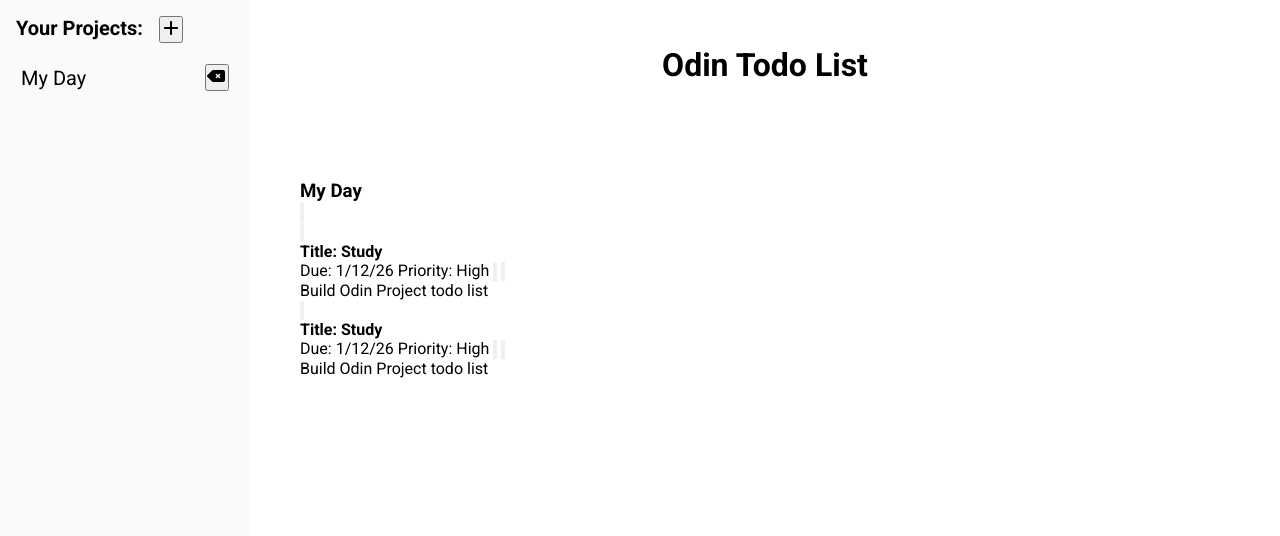
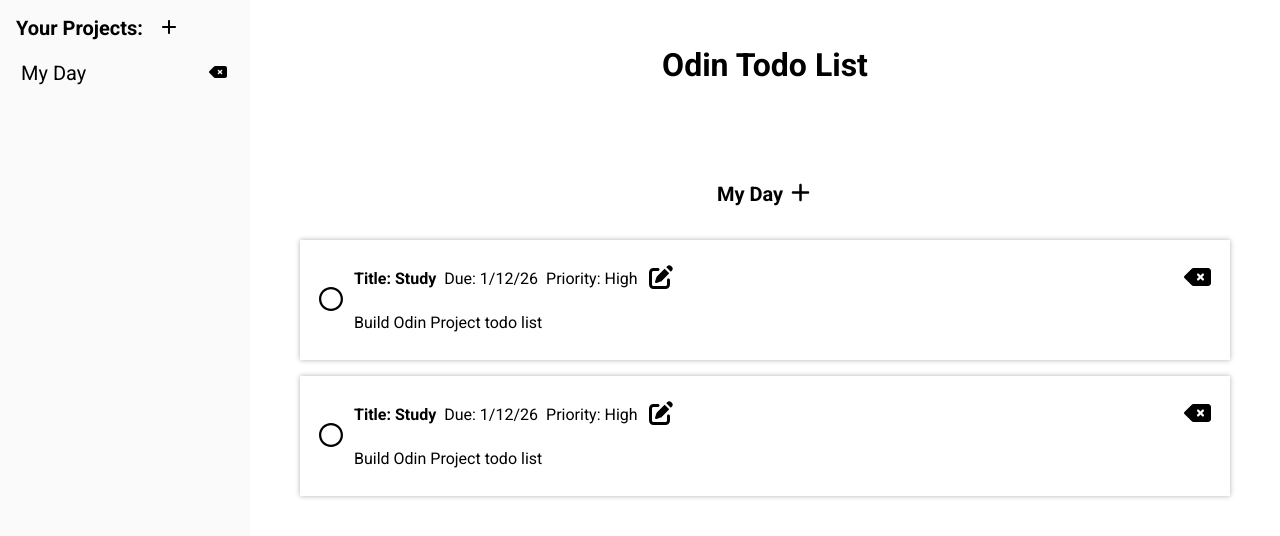
Before and after one commit to veiledjune/odin-todo-list, a website built with webpack: page src/index.html in a window 1280 px wide. Built offline with nearby package versions, Linux system fonts and the light colour scheme.

Commit message:
style: Main layout and content styles

```diff
--- a/src/styles.css
+++ b/src/styles.css
@@ -27,6 +27,12 @@
   list-style: none;
 }
 
+button {
+  cursor: pointer;
+  border: none;
+  background-color: transparent;
+}
+
 /*Page layout*/
 
 body {
@@ -49,7 +55,6 @@
 .main {
   grid-column-start: 2;
   grid-row-end: 3;
-
   padding: 50px;
 }
 
@@ -95,3 +100,58 @@
 .nav-project-item:hover {
   background-color: rgb(240, 239, 239);
 }
+
+/*Main*/
+
+.project-container-header {
+  display: flex;
+  align-items: center;
+  justify-content: center;
+  gap: 5px;
+  margin-bottom: 2em;
+}
+
+.project-title {
+  font-size: 1.25rem;
+}
+
+.project-container-header img {
+  width: 25px;
+}
+
+.todo-list-container {
+  display: grid;
+  grid-auto-rows: 120px;
+  grid-template-columns: repeat(auto-fit, minmax(500px, 1fr));
+  gap: 1em;
+}
+
+.todo-card {
+  box-shadow: 0 0 5px rgba(0, 0, 0, 0.3);
+  box-sizing: border-box;
+  padding: 1em;
+  display: grid;
+  grid-template: 1fr 1fr / min-content min-content min-content min-content min-content 1fr;
+  align-items: center;
+  column-gap: 0.5em;
+  white-space: nowrap;
+}
+
+.todo-card img {
+  width: 30px;
+}
+
+.todo-check-btn {
+  grid-area: 1 / 1 / 3 / 2
+}
+
+.todo-delete-btn {
+  grid-column-start: 6;
+  grid-row-start: 1;
+  justify-self: end;
+}
+
+.todo-description {
+  grid-column-start: 2;
+  grid-column-end: 7;
+}
```
